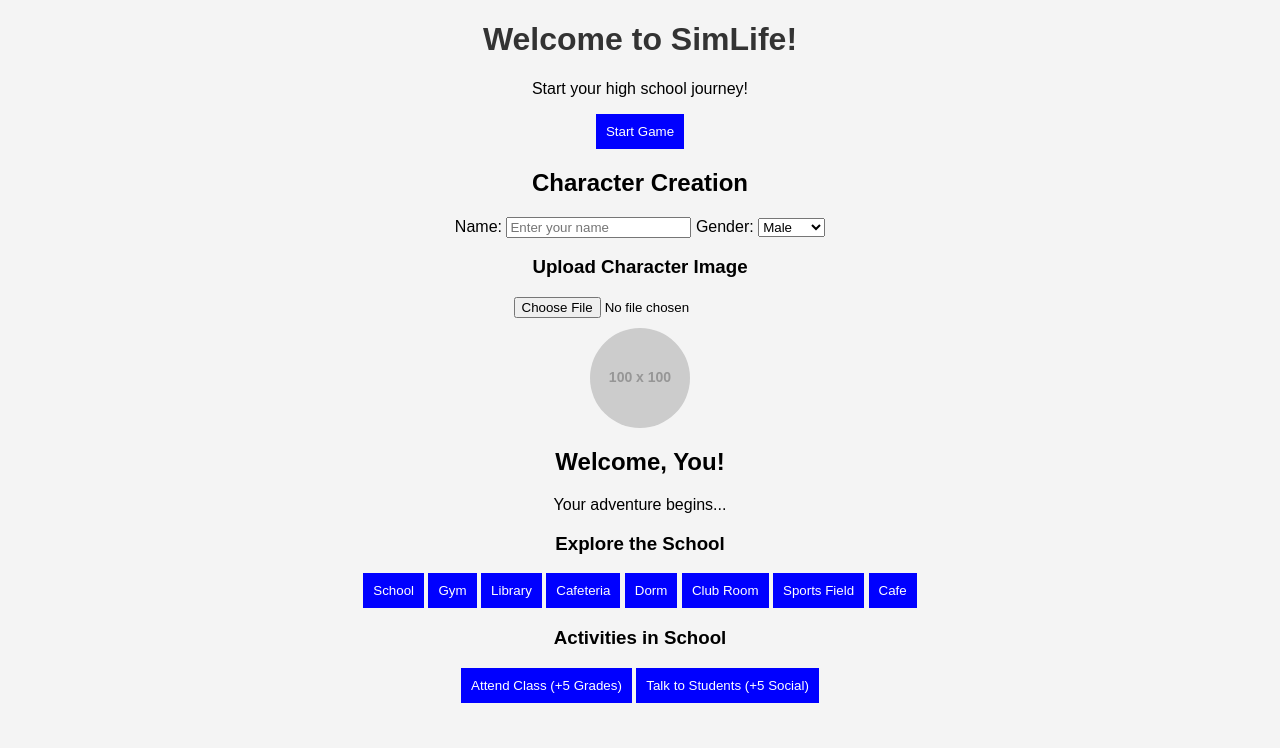
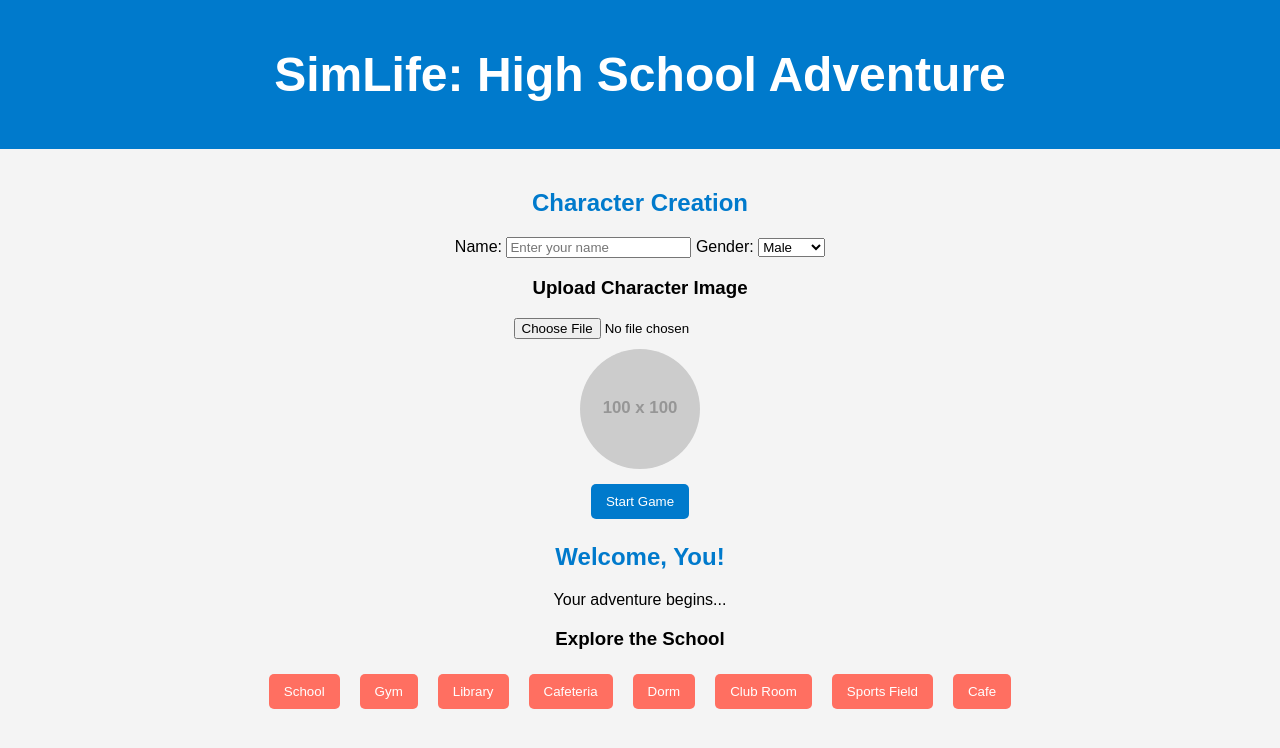
Before and after one commit to tjunknown77/SIM-LIFE-TEST, a plain HTML site: page index.html in a window 1280 px wide. Both pictures are taken after a click on the button "Start Game". Drawn offline with Linux system fonts and the light colour scheme; placeholder pictures from the web are drawn by us.

Commit message:
Add files via upload

```diff
--- a/index.html
+++ b/index.html
@@ -8,10 +8,11 @@
     <script src="script.js" defer></script>
 </head>
 <body>
-    <h1>Welcome to SimLife!</h1>
-    <p>Start your high school journey!</p>
-    <button id="startGameButton">Start Game</button>
-
+    <header>
+        <h1>SimLife: High School Adventure</h1>
+    </header>
+    <main>
+        <section id="characterCreation">
             <h2>Character Creation</h2>
             <label for="playerName">Name:</label>
             <input type="text" id="playerName" placeholder="Enter your name">
@@ -20,11 +21,12 @@
                 <option value="Male">Male</option>
                 <option value="Female">Female</option>
             </select>
-
             <h3>Upload Character Image</h3>
             <input type="file" id="imageUpload" accept="image/*">
             <img id="playerImage" src="https://via.placeholder.com/100" alt="Player Image">
-
-    <div id="gameArea"></div>
+            <button id="startGameButton">Start Game</button>
+        </section>
+        <section id="gameArea"></section>
+    </main>
 </body>
 </html>
--- a/script.js
+++ b/script.js
@@ -25,89 +25,31 @@ const locations = {
     "Cafe": "Take a part-time job to earn money."
 };
 
-const activities = {
-    "School": ["Attend Class (+5 Grades)", "Talk to Students (+5 Social)"],
-    "Gym": ["Lift Weights (+5 Energy)", "Join a Sport (+10 Social, -5 Energy)"],
-    "Library": ["Study (+10 Grades)", "Read a Book (+5 Knowledge)", "Meet a Study Buddy (+10 Social)"],
-    "Cafeteria": ["Eat Lunch (+10 Energy)", "Hangout with Friends (+5 Social)"],
-    "Club Room": ["Join a Club (+10 Social, +5 Skills)", "Attend a Club Meeting (+5 Social, +5 Knowledge)"],
-    "Sports Field": ["Play a Match (+10 Energy, -5 Social)", "Practice Running (+10 Stamina)"],
-    "Cafe": ["Work a Shift (+20 Money, -10 Energy)", "Chat with Customers (+5 Social)"]
-};
-
-function createNPC(name) {
-    const personalities = ["Smart", "Funny", "Athletic", "Shy", "Outgoing", "Rebel"];
-    return {
-        name: name,
-        gender: Math.random() > 0.5 ? "Male" : "Female",
-        energy: Math.floor(Math.random() * 100),
-        social: Math.floor(Math.random() * 100),
-        grades: Math.floor(Math.random() * 100),
-        money: Math.floor(Math.random() * 200),
-        personality: personalities[Math.floor(Math.random() * personalities.length)],
-        relationship: null,
-        location: Object.keys(locations)[Math.floor(Math.random() * Object.keys(locations).length)],
-        image: "https://via.placeholder.com/100"
-    };
+function startGame() {
+    gameState.player.name = document.getElementById("playerName").value || "You";
+    gameState.player.gender = document.getElementById("playerGender").value;
+    document.getElementById("gameArea").innerHTML = `
+        <h2>Welcome, ${gameState.player.name}!</h2>
+        <p>Your adventure begins...</p>
+        <div id='map'></div>
+        <div id='activities'></div>`;
+    displayMap();
 }
 
-function initializeNPCs() {
-    gameState.npcs.push(createNPC("Alex"));
-    gameState.npcs.push(createNPC("Jamie"));
-    gameState.npcs.push(createNPC("Taylor"));
-    gameState.npcs.push(createNPC("Jordan"));
-    gameState.npcs.push(createNPC("Morgan"));
-}
-
-function displayGameState() {
-    console.log("Day: " + gameState.day);
-    console.log("Player:", gameState.player);
-    console.log("NPCs:", gameState.npcs);
-}
-
-function randomEvent() {
-    const events = [
-        "You found money on the ground! (+$20)",
-        "A surprise pop quiz happens! (+5 grades)",
-        "You were invited to a party! (+10 social)",
-        "A random fight broke out in the cafeteria!",
-        "Two NPCs just started dating!",
-        "A teacher caught you daydreaming in class! (-5 grades)",
-        "You helped an NPC with their homework! (+10 friendship)",
-        "An NPC challenged you to a basketball match! (+10 sports skill)"
-    ];
-    const event = events[Math.floor(Math.random() * events.length)];
-    console.log("Event: ", event);
-}
-
-function nextDay() {
-    gameState.day++;
-    randomEvent();
-    displayGameState();
+function displayMap() {
+    let mapHTML = "<h3>Explore the School</h3><div class='map-buttons'>";
+    for (const location in locations) {
+        mapHTML += `<button class='map-btn' onclick="moveToLocation('${location}')">${location}</button>`;
+    }
+    mapHTML += "</div>";
+    document.getElementById("map").innerHTML = mapHTML;
 }
 
 function moveToLocation(location) {
     if (locations[location]) {
         gameState.player.location = location;
         console.log(`Moved to: ${location} - ${locations[location]}`);
-        displayActivities(location);
     }
-}
-
-function displayActivities(location) {
-    let activityHTML = `<h3>Activities in ${location}</h3>`;
-    if (activities[location]) {
-        activities[location].forEach(activity => {
-            activityHTML += `<button onclick="performActivity('${activity}')">${activity}</button> `;
-        });
-    } else {
-        activityHTML += "No activities available here.";
-    }
-    document.getElementById("activities").innerHTML = activityHTML;
-}
-
-function performActivity(activity) {
-    console.log(`Performed activity: ${activity}`);
 }
 
 function uploadPlayerImage(event) {
@@ -117,34 +59,12 @@ function uploadPlayerImage(event) {
         reader.onloadend = function() {
             gameState.player.image = reader.result;
             document.getElementById("playerImage").src = reader.result;
-            console.log("Player image updated:", reader.result);
         };
         reader.readAsDataURL(file);
     }
-}
-
-function startGame() {
-    gameState.player.name = document.getElementById("playerName").value || "You";
-    gameState.player.gender = document.getElementById("playerGender").value;
-    document.getElementById("gameArea").innerHTML = `<h2>Welcome, ${gameState.player.name}!</h2><p>Your adventure begins...</p><div id='map'></div><div id='activities'></div>`;
-    displayMap();
-    displayActivities("School");
-    displayGameState();
-}
-
-function displayMap() {
-    let mapHTML = "<h3>Explore the School</h3>";
-    for (const location in locations) {
-        mapHTML += `<button onclick="moveToLocation('${location}')">${location}</button> `;
-    }
-    document.getElementById("map").innerHTML = mapHTML;
 }
 
 document.addEventListener("DOMContentLoaded", function() {
     document.getElementById("imageUpload").addEventListener("change", uploadPlayerImage);
     document.getElementById("startGameButton").addEventListener("click", startGame);
 });
-
-// Initialize the game
-initializeNPCs();
-displayGameState();
--- a/styles.css
+++ b/styles.css
@@ -2,24 +2,54 @@ body {
     font-family: Arial, sans-serif;
     text-align: center;
     background-color: #f4f4f4;
+    margin: 0;
+    padding: 0;
 }
-h1 {
-    color: #333;
+header {
+    background: #007acc;
+    color: white;
+    padding: 15px 0;
+    font-size: 24px;
+}
+main {
+    padding: 20px;
+}
+h2 {
+    color: #007acc;
 }
 button {
-    background-color: blue;
+    background-color: #007acc;
     color: white;
-    padding: 10px;
+    padding: 10px 15px;
     border: none;
+    border-radius: 5px;
     cursor: pointer;
+    margin: 5px;
 }
 button:hover {
-    background-color: darkblue;
+    background-color: #005f99;
 }
 img {
     display: block;
     margin: 10px auto;
-    width: 100px;
-    height: 100px;
+    width: 120px;
+    height: 120px;
     border-radius: 50%;
 }
+.map-buttons, .activity-buttons {
+    display: flex;
+    flex-wrap: wrap;
+    justify-content: center;
+    gap: 10px;
+}
+.map-btn, .activity-btn {
+    background-color: #ff6f61;
+    padding: 10px 15px;
+    border-radius: 5px;
+    color: white;
+    border: none;
+    cursor: pointer;
+}
+.map-btn:hover, .activity-btn:hover {
+    background-color: #e65c50;
+}
```
Lines whose indentation alone changed are shown as unchanged.
